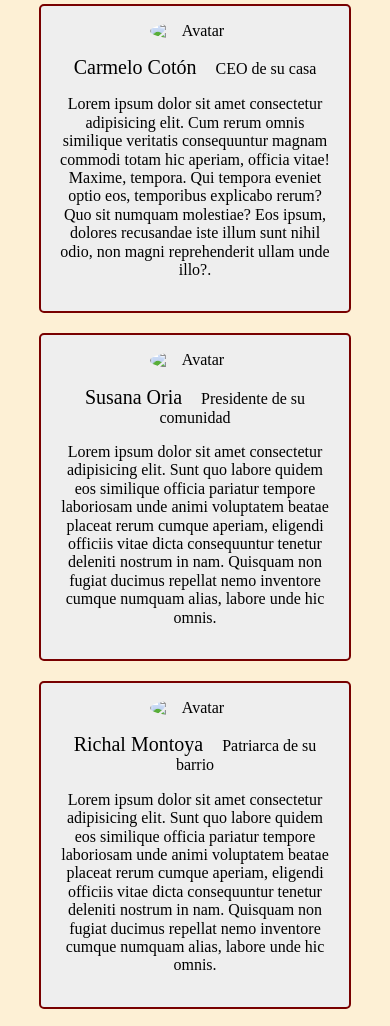
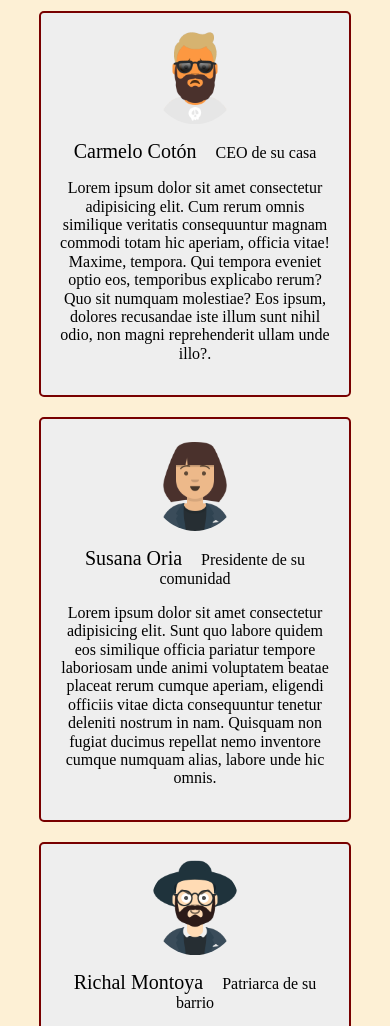
Before and after one commit to VictorMaVargas/Portfolio, a plain HTML site: page proyectos.html in a window 390 px wide. Shown: the part 334-1360 px from the top of the page. Drawn offline with Linux system fonts and the light colour scheme; a web font is replaced by a local one.

Commit message:
imagenes-hover

```diff
--- a/proyectos.css
+++ b/proyectos.css
@@ -25,9 +25,10 @@ h2{
 }
 div.galeria {
   border: 1px solid #780000;
+  margin: 10px;
 }
 div.galeria:hover {
-    border: 3px solid #780000;
+  border: 1px solid #669BBC;
 }
 div.galeria img {
   width: 100%;
@@ -38,7 +39,7 @@ div.galeria {
   text-align: center;
 }
 *{
-      box-sizing: border-box;
+  box-sizing:border-box;
 }
 .responsive {
   padding: 0 6px;
@@ -49,32 +50,32 @@ div.galeria {
   content: "";
   display: inline;
 }
-    .container {
+.contenedor {
   border: 2px solid #780000;
   background-color: #eee;
   border-radius: 5px;
   padding: 16px;
   margin: 20px 10%;
 }
-    .container::after {
+.contenedor::after {
   content: "";
   clear: both;
   display: table;
 }
-    .container img {
+.contenedor img {
   float: left;
   margin-right: 20px;
   border-radius: 50%;
 }
-    .container span {
+.contenedor span {
   font-size: 20px;
   margin-right: 15px;
 }
 @media (max-width: 500px) {
-      .container {
+.contenedor {
   text-align: center;
 }
-      .container img {
+.contenedor img {
   margin: auto;
   float: none;
   display: block;
--- a/proyectos.html
+++ b/proyectos.html
@@ -7,7 +7,7 @@
     <link rel="stylesheet" href="proyectos.css">
     <link href='https://fonts.googleapis.com/css?family=Baumans' rel='stylesheet'>
     <link rel="stylesheet" href="normalize.css">
-    <title>Document</title>
+    <title>Proyectos</title>
 </head>
 <body>
     <section class="barra">
@@ -54,18 +54,18 @@
     </div>
     <h2>Lo que opinan mis clientes</h2>
 
-<div class="container">
+<div class="contenedor">
   <img src="media/avatar(2).png" alt="Avatar" style="width:90px">
   <p><span>Carmelo Cotón</span> CEO de su casa</p>
   <p>Lorem ipsum dolor sit amet consectetur adipisicing elit. Cum rerum omnis similique veritatis consequuntur magnam commodi totam hic aperiam, officia vitae! Maxime, tempora. Qui tempora eveniet optio eos, temporibus explicabo rerum? Quo sit numquam molestiae? Eos ipsum, dolores recusandae iste illum sunt nihil odio, non magni reprehenderit ullam unde illo?.</p>
 </div>
 
-<div class="container">
+<div class="contenedor">
   <img src="/media/avatar(1).png" alt="Avatar" style="width:90px">
   <p><span>Susana Oria</span> Presidente de su comunidad</p>
   <p>Lorem ipsum dolor sit amet consectetur adipisicing elit. Sunt quo labore quidem eos similique officia pariatur tempore laboriosam unde animi voluptatem beatae placeat rerum cumque aperiam, eligendi officiis vitae dicta consequuntur tenetur deleniti nostrum in nam. Quisquam non fugiat ducimus repellat nemo inventore cumque numquam alias, labore unde hic omnis.</p>
 </div>
-<div class="container">
+<div class="contenedor">
   <img src="/media/avatar(3).png" alt="Avatar" style="width:90px">
   <p><span>Richal Montoya</span> Patriarca de su barrio</p>
   <p>Lorem ipsum dolor sit amet consectetur adipisicing elit. Sunt quo labore quidem eos similique officia pariatur tempore laboriosam unde animi voluptatem beatae placeat rerum cumque aperiam, eligendi officiis vitae dicta consequuntur tenetur deleniti nostrum in nam. Quisquam non fugiat ducimus repellat nemo inventore cumque numquam alias, labore unde hic omnis.</p>
```
Also changed, not shown: media/avatar(1).png (renamed from media/avatar (1).png), media/avatar(2).png (renamed from media/avatar (2).png), media/avatar(3).png (renamed from media/avatar (3).png). Lines whose indentation alone changed are shown as unchanged.
